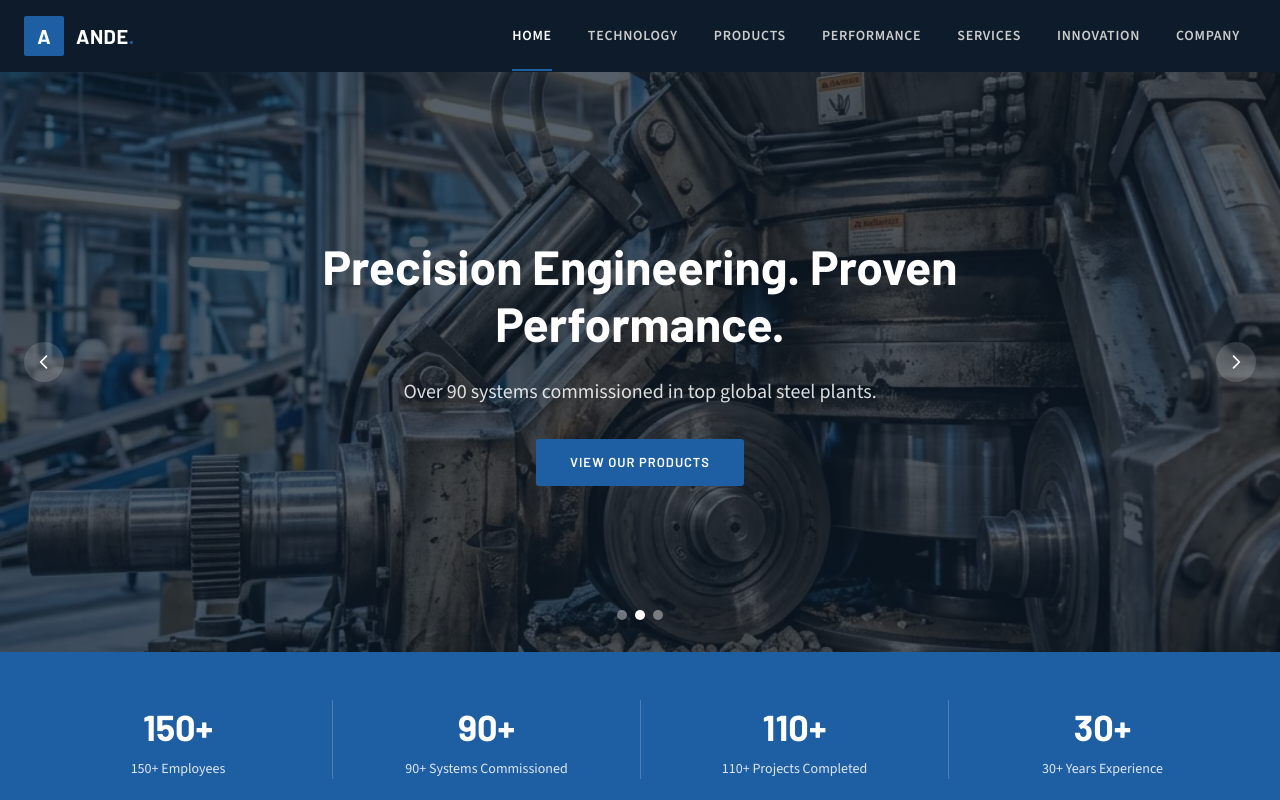
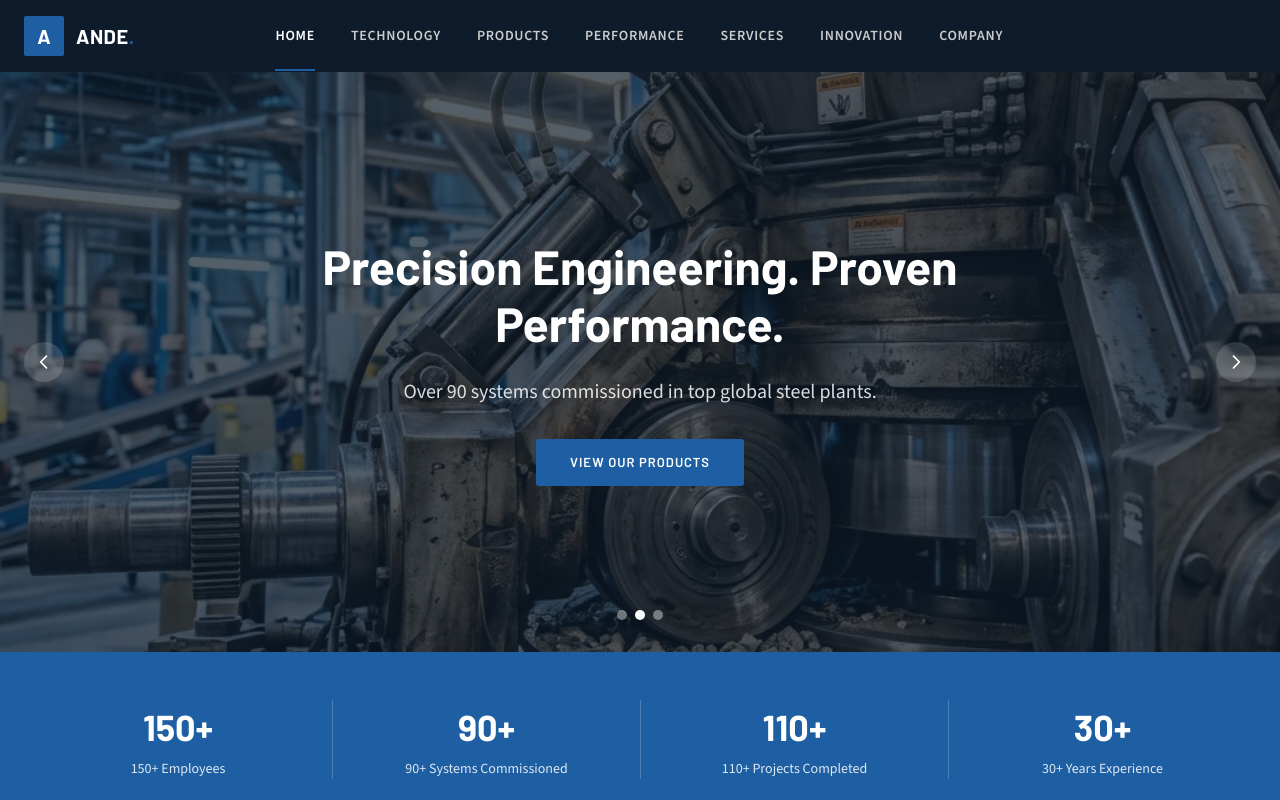
Before and after one commit to royal300/ande_industry, a React (Vite) app: page / in a window 1280 px wide. Shown: the top 800 px of the page. Built offline with nearby package versions, Linux system fonts and the light colour scheme.

Commit message:
Center align desktop navbar menu

```diff
--- a/src/components/layout/Navbar.jsx
+++ b/src/components/layout/Navbar.jsx
@@ -37,7 +37,7 @@ export default function Navbar() {
         </Link>
 
         {/* Desktop Navigation */}
-        <div className="hidden md:flex h-full items-center space-x-1">
+        <div className="hidden md:flex flex-1 justify-center h-full items-center space-x-1 lg:pr-[112px]">
           {navData.map((item) => (
             <div
               key={item.label}
```
